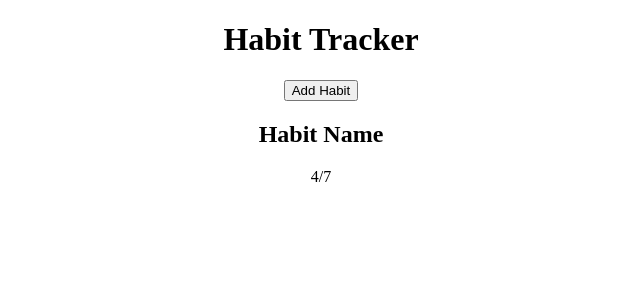
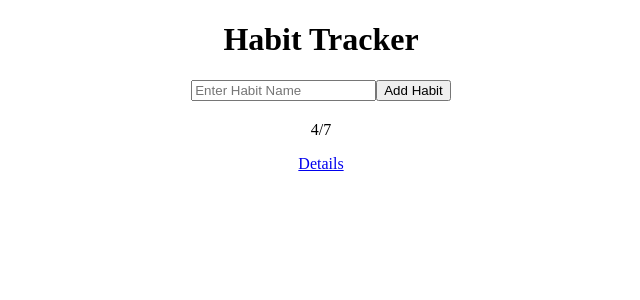
Before and after one commit to harijoshi12/cn_react_habit, a React (Create React App) app: page / in a window 1280 px wide. Shown: the top 300 px of the page, without its empty margins (319-959 px from the left). Built offline with nearby package versions, Linux system fonts and the light colour scheme.

Commit message:
basic structure ready

```diff
--- a/src/components/AddHabitButton.js
+++ /dev/null
@@ -1,7 +0,0 @@
-import React from 'react';
-
-const AddHabitButton = () => {
-  return <button>Add Habit</button>;
-};
-
-export default AddHabitButton;
--- /dev/null
+++ b/src/components/AddHabitForm.js
@@ -0,0 +1,33 @@
+import { nanoid } from '@reduxjs/toolkit';
+import React, { useState } from 'react';
+import { useDispatch } from 'react-redux';
+import { addHabit } from '../features/habitSlice';
+
+const AddHabitForm = () => {
+  const [habitName, setHabitName] = useState('');
+  const dispatch = useDispatch();
+  const handleSubmit = (e) => {
+    e.preventDefault();
+    if (habitName.trim === '') return;
+    const newHabit = {
+      id: nanoid(),
+      name: habitName,
+      days: Array(7).fill('None'),
+    };
+    dispatch(addHabit(newHabit));
+    setHabitName('');
+  };
+  return (
+    <form onSubmit={handleSubmit}>
+      <input
+        type="text"
+        placeholder="Enter Habit Name"
+        value={habitName}
+        onChange={(e) => setHabitName(e.target.value)}
+      />
+      <button type="submit">Add Habit</button>
+    </form>
+  );
+};
+
+export default AddHabitForm;
--- a/src/components/CardHabit.js
+++ b/src/components/CardHabit.js
@@ -1,10 +1,12 @@
 import React from 'react';
+import { Link } from 'react-router-dom';
 
-const CardHabit = () => {
+const CardHabit = ({ habit }) => {
   return (
     <div>
-      <h2>Habit Name</h2>
+      <h2>{habit?.name}</h2>
       <p>4/7</p>
+      <Link to={`/habit/${habit?.id}`}>Details</Link>
     </div>
   );
 };
--- a/src/components/CardHabitDetail.js
+++ b/src/components/CardHabitDetail.js
@@ -1,10 +1,11 @@
 import React from 'react';
 import StatusButton from './StatusButton';
 
-const CardHabitDetail = () => {
+const CardHabitDetail = ({ habit }) => {
   return (
     <div>
       <h2>Weeek Name and date</h2>
+      <h2>{habit?.name}</h2>
       <div>
         <StatusButton title="Done" />
         <StatusButton title="Not Done" />
--- a/src/components/StatusButton.js
+++ b/src/components/StatusButton.js
@@ -1,7 +1,13 @@
 import React from 'react';
+import { useDispatch } from 'react-redux';
+import { updateHabitStatus } from '../features/habitSlice';
 
-const StatusButton = (title) => {
-  return <button>{title}</button>;
+const StatusButton = ({ title, habit, day }) => {
+  const dispatch = useDispatch();
+  const handleToggleStatus = () => {
+    dispatch(updateHabitStatus({ id: habit.id, status: title, day }));
+  };
+  return <button onClick={handleToggleStatus}>{title}</button>;
 };
 
 export default StatusButton;
--- a/src/features/habitSlice.js
+++ b/src/features/habitSlice.js
@@ -5,10 +5,14 @@ export const habitSlice = createSlice({
   initialState: [],
   reducers: {
     addHabit: (state, action) => {
-      // add a habit
+      state.habits.push(action.payload);
     },
-    updateHabitStatus: (statue, action) => {
-      // update habit status
+    updateHabitStatus: (state, action) => {
+      const { id, status, day } = action.payload;
+      const habit = state.habits.find((habit) => habit.id === id);
+      if (habit) {
+        habit.days[day] = status;
+      }
     },
   },
 });
--- a/src/index.js
+++ b/src/index.js
@@ -2,12 +2,16 @@ import React from 'react';
 import ReactDOM from 'react-dom/client';
 import App from './App';
 import { BrowserRouter } from 'react-router-dom';
+import { Provider } from 'react-redux';
+import store from './app/store';
 
 const root = ReactDOM.createRoot(document.getElementById('root'));
 root.render(
   <React.StrictMode>
-    <BrowserRouter>
-      <App />
-    </BrowserRouter>
+    <Provider store={store}>
+      <BrowserRouter>
+        <App />
+      </BrowserRouter>
+    </Provider>
   </React.StrictMode>
 );
--- a/src/pages/HomePage.js
+++ b/src/pages/HomePage.js
@@ -1,11 +1,11 @@
 import React from 'react';
-import AddHabitButton from '../components/AddHabitButton';
 import CardHabit from '../components/CardHabit';
+import AddHabitForm from '../components/AddHabitForm';
 
 const HomePage = () => {
   return (
     <>
-      <AddHabitButton />
+      <AddHabitForm />
       <CardHabit />
     </>
   );
```
